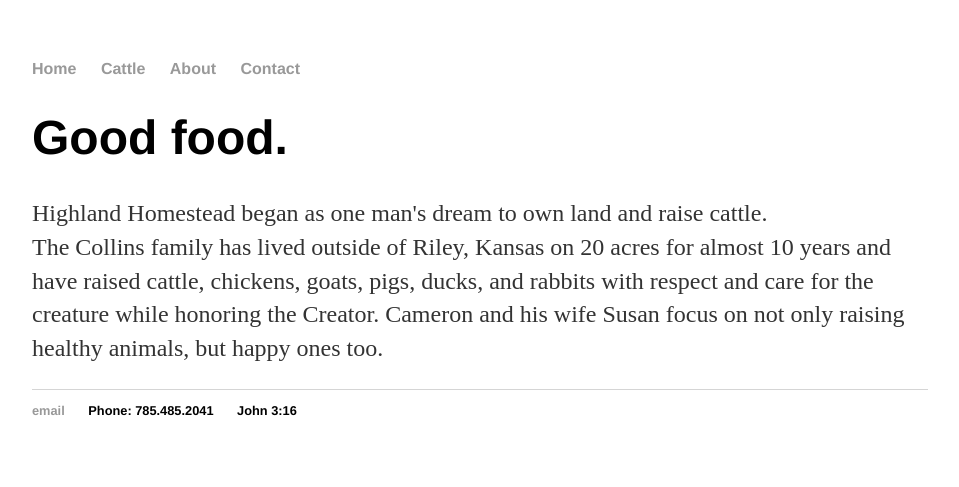
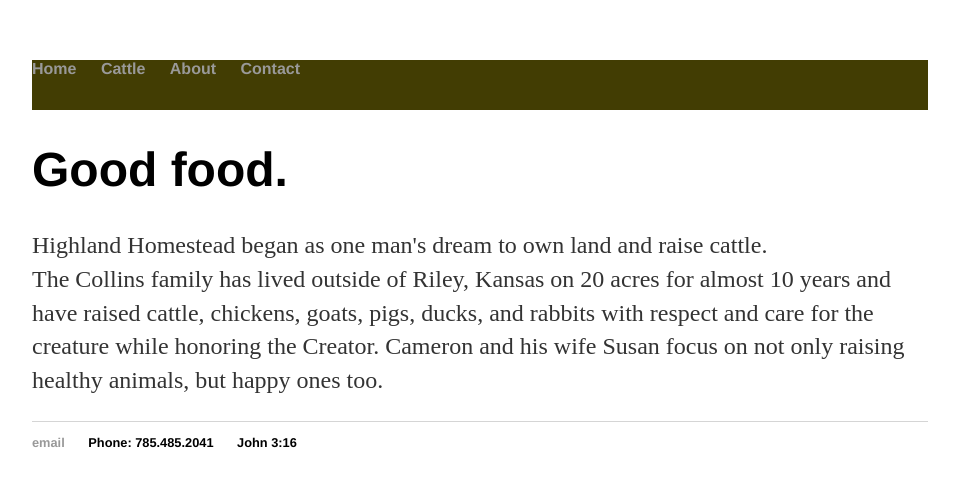
Before and after one commit to collinshomestead/collinshomestead.github.io, a Jekyll site: the page built from index.html, in a window 1280 px wide. Shown: the top 487 px of the page, without its empty margins (160-1119 px from the left). Built offline with Jekyll 4.4.1, drawn with Linux system fonts in a browser that asks for light colours.

Commit message:
add topbox wrap

```diff
--- a/_layouts/default.html
+++ b/_layouts/default.html
@@ -6,6 +6,7 @@
 			<link rel="stylesheet" type="text/css" href="/css/main.css">
 		</head>
 		<body>
+			<div class="topbox">
 			<nav>
 	    		<ul>
 	        		<li><a href="/">Home</a></li>
@@ -14,6 +15,7 @@
 	        		<li><a href="/contact">Contact</a></li>
 	    		</ul>
 			</nav>
+			</div>
 			<div class="container">
 
 			{{ content }}
```
